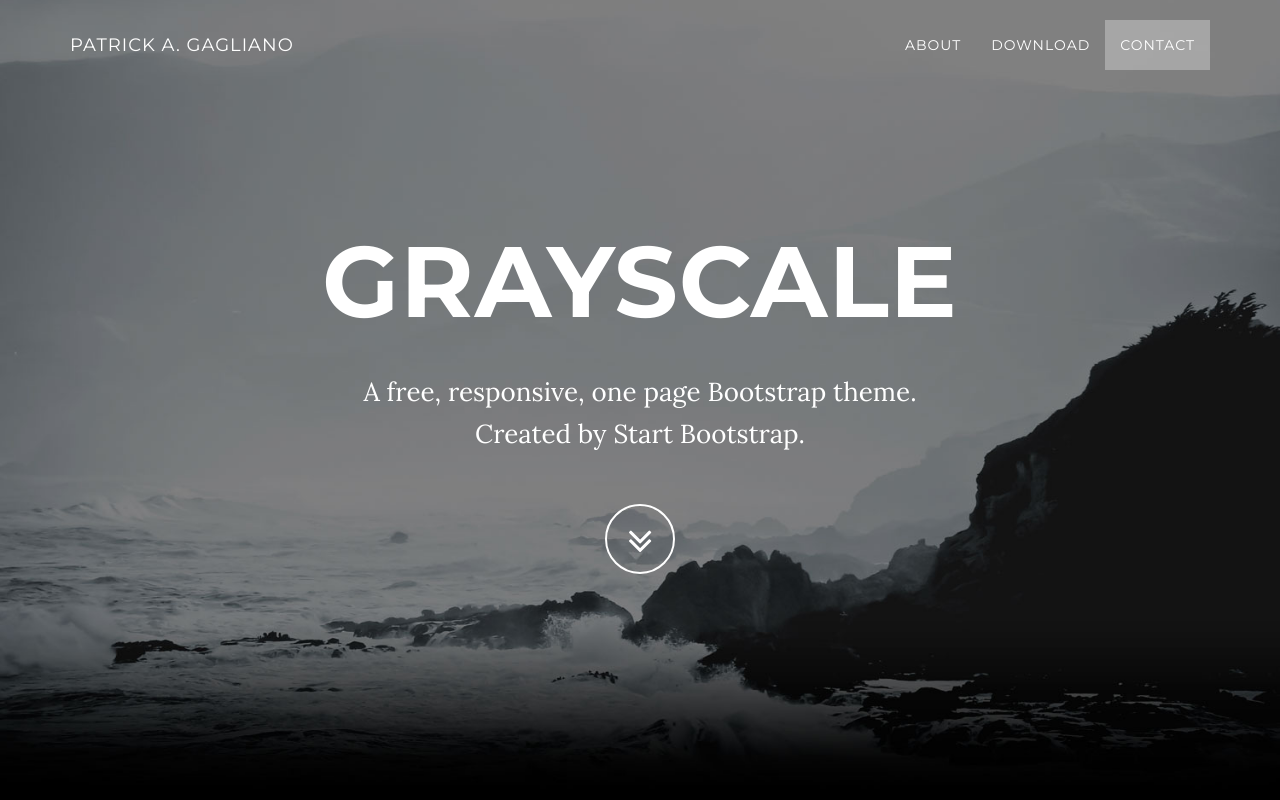
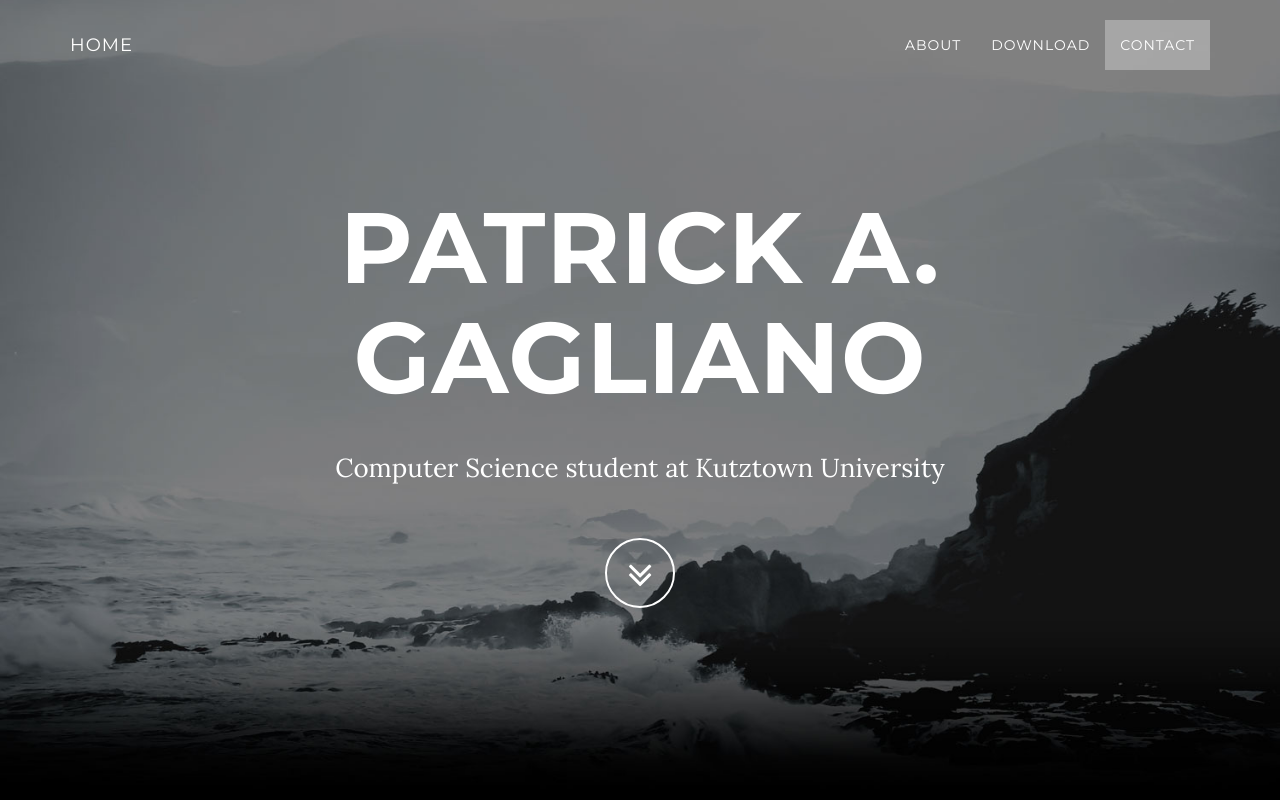
Before and after one commit to pgagliano/pgagliano.github.com, a website: page index.html in a window 1280 px wide. Shown: the top 800 px of the page. Drawn offline with nearby package versions, Linux system fonts and the light colour scheme; some packages are replaced by stand-ins of ours.

Commit message:
Update index.html

```diff
--- a/index.html
+++ b/index.html
@@ -41,7 +41,7 @@
                     Menu <i class="fa fa-bars"></i>
                 </button>
                 <a class="navbar-brand page-scroll" href="#page-top">
-                    <span class="light">Patrick A. Gagliano</span>
+                    <span class="light">Home</span>
                 </a>
             </div>
 
@@ -74,9 +74,8 @@
             <div class="container">
                 <div class="row">
                     <div class="col-md-8 col-md-offset-2">
-                        <h1 class="brand-heading">Grayscale</h1>
-                        <p class="intro-text">A free, responsive, one page Bootstrap theme.
-                            <br>Created by Start Bootstrap.</p>
+                        <h1 class="brand-heading">Patrick A. Gagliano</h1>
+                        <p class="intro-text">Computer Science student at Kutztown University</p>
                         <a href="#about" class="btn btn-circle page-scroll">
                             <i class="fa fa-angle-double-down animated"></i>
                         </a>
```
